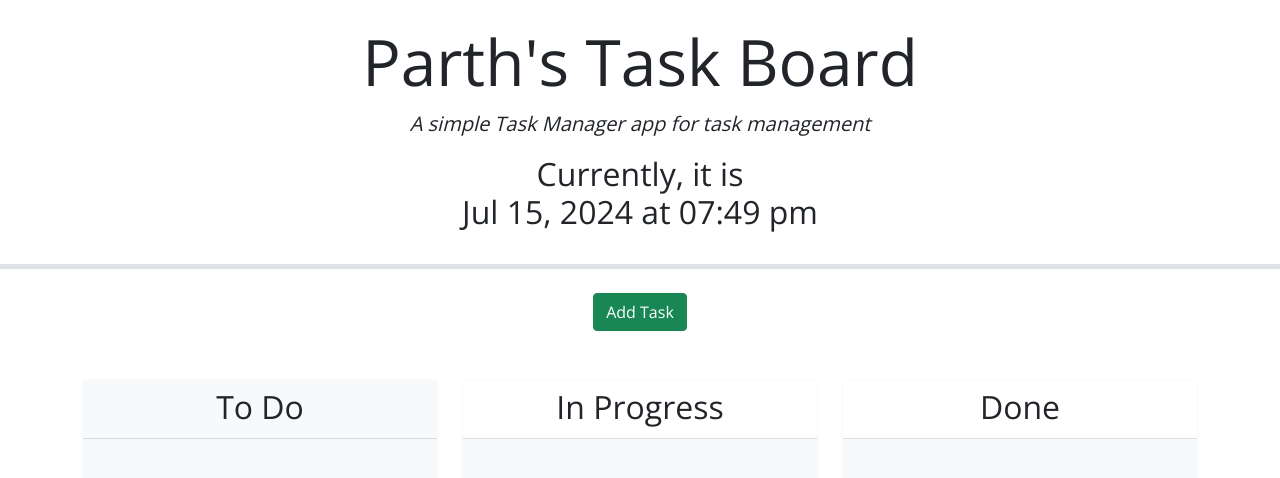
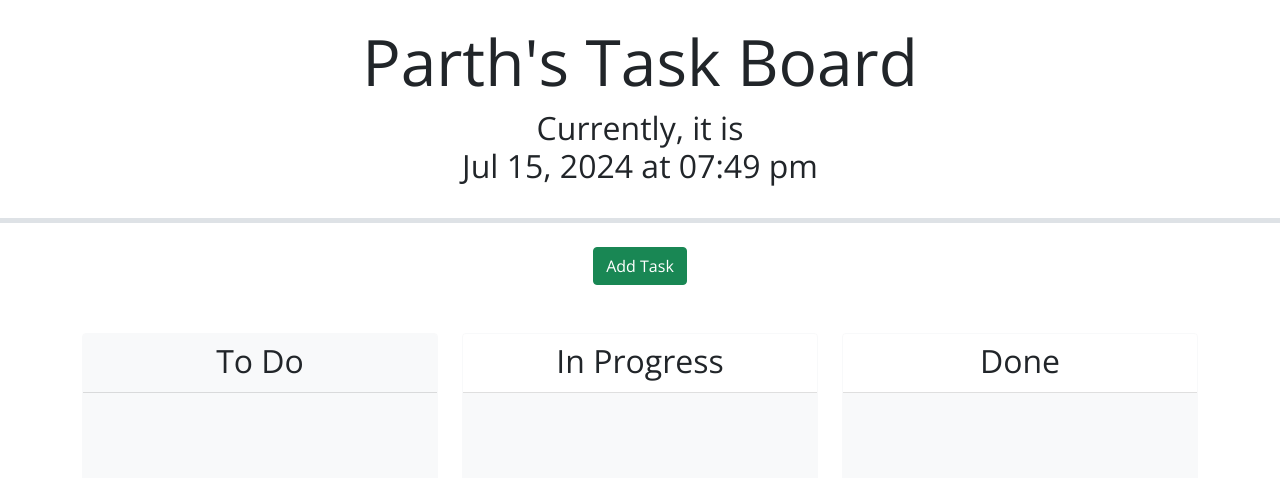
Before and after one commit to ParthKapadia2207/Task-Manger, a plain HTML site: page index.html in a window 1280 px wide. Drawn offline with nearby package versions, Linux system fonts and the light colour scheme.

```diff
--- a/index.html
+++ b/index.html
@@ -29,7 +29,6 @@
   <body>
     <header class="p-4 mb-4 text-center border-bottom border-5">
       <h1 class="display-3"><b>Parth's Task Board</b></h1>
-      <p class="lead"><i>A simple Task Manager app for task management</i></p>
       <h2>Currently, it is<br /><span id="time-display"></span></h2>
     </header>
     <div class="container">
```
Also changed, not shown: assets/ScreenShot/image.png (added), 1 other file.
